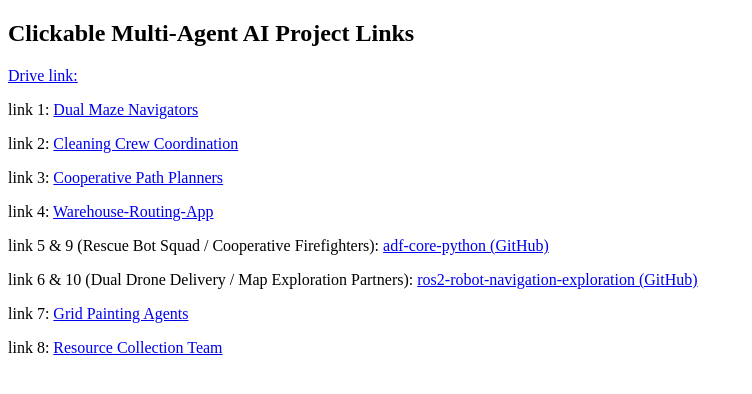
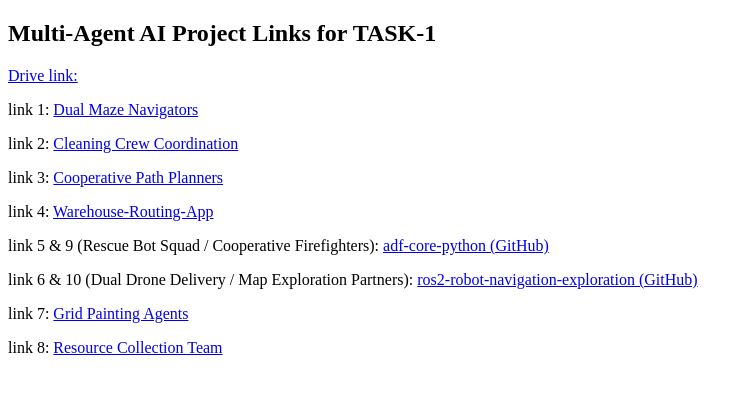
Before and after one commit to Sahil1024-git/AI-hackathon-2025-, a plain HTML site: page index.html in a window 1280 px wide. Shown: the whole page, without its empty margins (0-752 px from the left). Drawn offline with Linux system fonts and the light colour scheme.

Commit message:
Update index.html

```diff
--- a/index.html
+++ b/index.html
@@ -6,7 +6,7 @@
         </title>
     </head>
     <body>
-        <h2>Clickable Multi-Agent AI Project Links</h2>
+        <h2>Multi-Agent AI Project Links for TASK-1</h2>
         <p>
 
             <a href="https://drive.google.com/drive/folders/18YctFHqqPNqWLEzkT6ZwylZ7rProrumh?usp=sharing" target="_blank">
```
